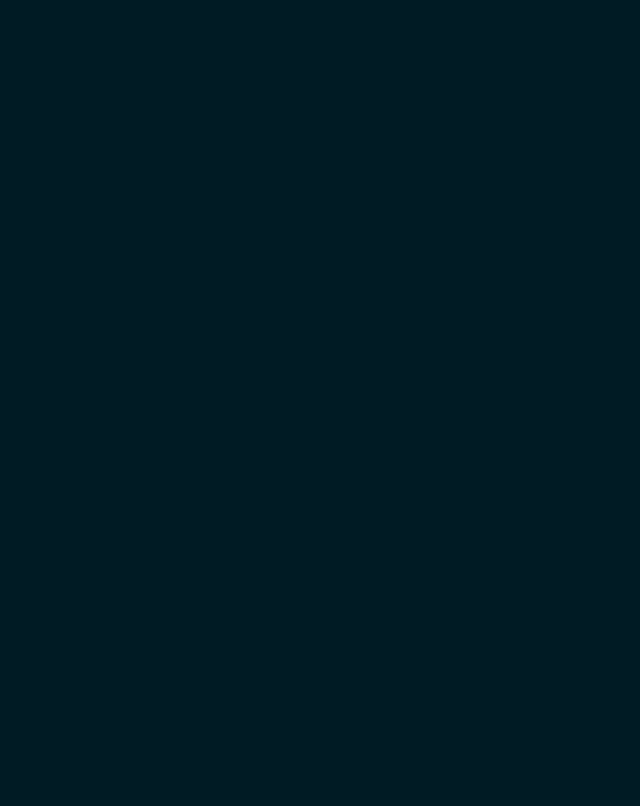
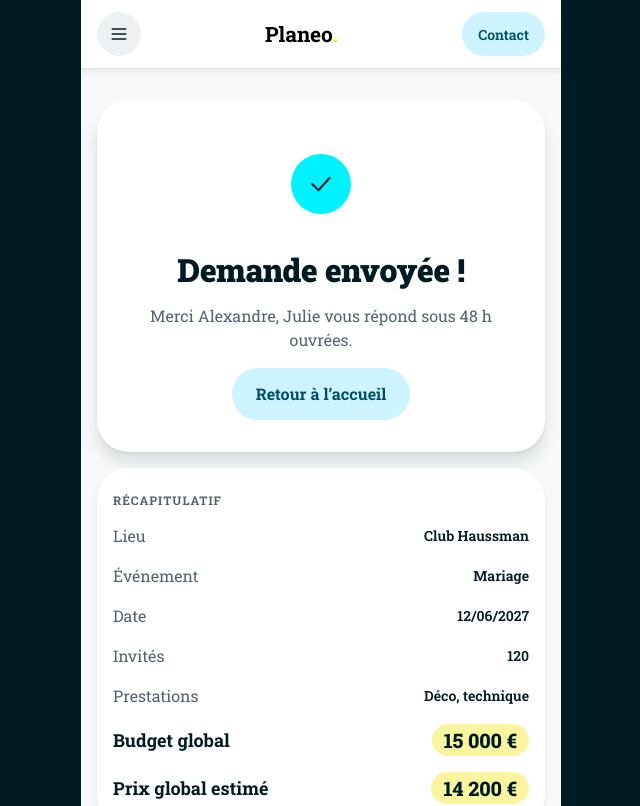
Before and after one commit to Trickzy22/planeo-front, a React (Vite) app: page /confirmation in a window 1280 px wide. Before the commit this address had no page. Shown: the top 806 px of the page, without its empty margins (319-959 px from the left). Built offline with nearby package versions, Linux system fonts and the light colour scheme; data requests are answered from the project's data file.

Commit message:
Page Confirmation connectée à l'API

```diff
--- a/src/App.jsx
+++ b/src/App.jsx
@@ -2,6 +2,7 @@ import { Routes, Route } from 'react-router-dom'
 import { RechercheProvider } from './context/RechercheContext'
 import Accueil from './pages/Accueil/Accueil'
 import Recherche from './pages/Recherche/Recherche'
+import Confirmation from './pages/Confirmation/Confirmation'
 
 export default function App() {
   return (
@@ -9,6 +10,7 @@ export default function App() {
       <Routes>
         <Route path="/" element={<Accueil />} />
         <Route path="/recherche" element={<Recherche />} />
+        <Route path="/confirmation" element={<Confirmation />} />
       </Routes>
     </RechercheProvider>
   )
--- /dev/null
+++ b/src/pages/Confirmation/Confirmation.css
@@ -0,0 +1,65 @@
+.confirmation__contenu {
+  display: flex;
+  flex-direction: column;
+  gap: var(--spacing-md);
+  padding: var(--spacing-xl) var(--spacing-md);
+}
+
+.confirmation__carte {
+  display: flex;
+  flex-direction: column;
+  background: var(--color-bg-surface);
+}
+
+.confirmation__etat {
+  align-items: center;
+  gap: var(--spacing-md);
+  padding: var(--spacing-xl) var(--spacing-lg);
+  border-radius: var(--radius-xl);
+  box-shadow: 0 12px 14px rgba(0, 27, 36, 0.1), 0 2px 3px rgba(0, 27, 36, 0.05);
+  text-align: center;
+}
+
+.confirmation__illustration {
+  display: flex;
+  align-items: center;
+  justify-content: center;
+  width: 104px;
+  height: 104px;
+}
+
+.confirmation__pastille {
+  display: flex;
+  align-items: center;
+  justify-content: center;
+  width: 60px;
+  height: 60px;
+  border-radius: var(--radius-full);
+  background: var(--color-tint-green-solid);
+}
+
+.confirmation__titre {
+  margin: 0;
+  font-size: 32px;
+  line-height: 36px;
+  font-weight: 900;
+  letter-spacing: -0.48px;
+}
+
+.confirmation__texte {
+  margin: 0;
+  font-size: 16px;
+  line-height: 24px;
+  color: var(--color-text-secondary);
+}
+
+.confirmation__recapitulatif {
+  gap: var(--spacing-md);
+  padding: var(--spacing-lg) var(--spacing-md);
+  border-radius: var(--radius-xl);
+  box-shadow: 0 4px 6px rgba(0, 27, 36, 0.06), 0 1px 1px rgba(0, 27, 36, 0.06);
+}
+
+.confirmation__surtitre {
+  color: var(--color-text-secondary);
+}
--- /dev/null
+++ b/src/pages/Confirmation/Confirmation.jsx
@@ -0,0 +1,82 @@
+import { useEffect, useState } from 'react'
+import Header from '../../components/Header/Header'
+import Footer from '../../components/Footer/Footer'
+import Bouton from '../../components/Bouton/Bouton'
+import LigneDePrix from '../../components/LigneDePrix/LigneDePrix'
+import Interlocuteur from '../../components/Interlocuteur/Interlocuteur'
+import Alerte from '../../components/Alerte/Alerte'
+import Chargement from '../../components/Chargement/Chargement'
+import MessageErreur from '../../components/MessageErreur/MessageErreur'
+import { recupererDonnees } from '../../services/api'
+import './Confirmation.css'
+
+export default function Confirmation() {
+  const [demande, setDemande] = useState(null)
+  const [interlocuteur, setInterlocuteur] = useState(null)
+  const [chargement, setChargement] = useState(true)
+  const [erreur, setErreur] = useState('')
+
+  useEffect(() => {
+    document.title = 'Planeo · Demande envoyée'
+
+    Promise.all([recupererDonnees('demandes/1'), recupererDonnees('interlocuteurs/1')])
+      .then(([donneesDemande, donneesInterlocuteur]) => {
+        setDemande(donneesDemande)
+        setInterlocuteur(donneesInterlocuteur)
+      })
+      .catch(() => setErreur('Impossible de charger les données. Vérifiez que l’API est lancée.'))
+      .finally(() => setChargement(false))
+  }, [])
+
+  return (
+    <div className="page confirmation">
+      <Header />
+
+      {chargement && <Chargement />}
+
+      {erreur && (
+        <div className="conteneur">
+          <MessageErreur message={erreur} />
+        </div>
+      )}
+
+      {!chargement && !erreur && (
+        <main className="confirmation__contenu">
+          <section className="confirmation__carte confirmation__etat">
+            <div className="confirmation__illustration">
+              <span className="confirmation__pastille">
+                <img src="/assets/icons/check-grand.svg" alt="" width="30" height="30" />
+              </span>
+            </div>
+            <h1 className="confirmation__titre">Demande envoyée !</h1>
+            <p className="confirmation__texte">
+              Merci {demande.prenom}, {interlocuteur.prenom} vous répond sous 48 h ouvrées.
+            </p>
+            <Bouton variante="secondaire" to="/">
+              Retour à l’accueil
+            </Bouton>
+          </section>
+
+          <section className="confirmation__carte confirmation__recapitulatif">
+            <h2 className="surtitre confirmation__surtitre">Récapitulatif</h2>
+            <LigneDePrix libelle="Lieu" montant={demande.lieu} />
+            <LigneDePrix libelle="Événement" montant={demande.evenement} />
+            <LigneDePrix libelle="Date" montant={demande.date} />
+            <LigneDePrix libelle="Invités" montant={demande.invites} />
+            <LigneDePrix libelle="Prestations" montant={demande.prestations} />
+            <LigneDePrix total libelle="Budget global" montant={demande.budget} />
+            <LigneDePrix total libelle="Prix global estimé" montant={demande.prixEstime} />
+          </section>
+
+          <Interlocuteur {...interlocuteur} />
+          <Alerte
+            titre="Prochaine étape"
+            message={`${interlocuteur.prenom} vous appelle sous 48 h ouvrées pour organiser une visite du lieu.`}
+          />
+        </main>
+      )}
+
+      <Footer />
+    </div>
+  )
+}
--- a/src/styles/tokens.css
+++ b/src/styles/tokens.css
@@ -28,6 +28,7 @@
   --color-tint-yellow-bg: #f9f69f;
   --color-tint-yellow-text: #605d06;
   --color-tint-yellow-solid: #f1e90e;
+  --color-tint-green-solid: #00f2ff;
 
   --spacing-2xs: 4px;
   --spacing-xs: 8px;
```
